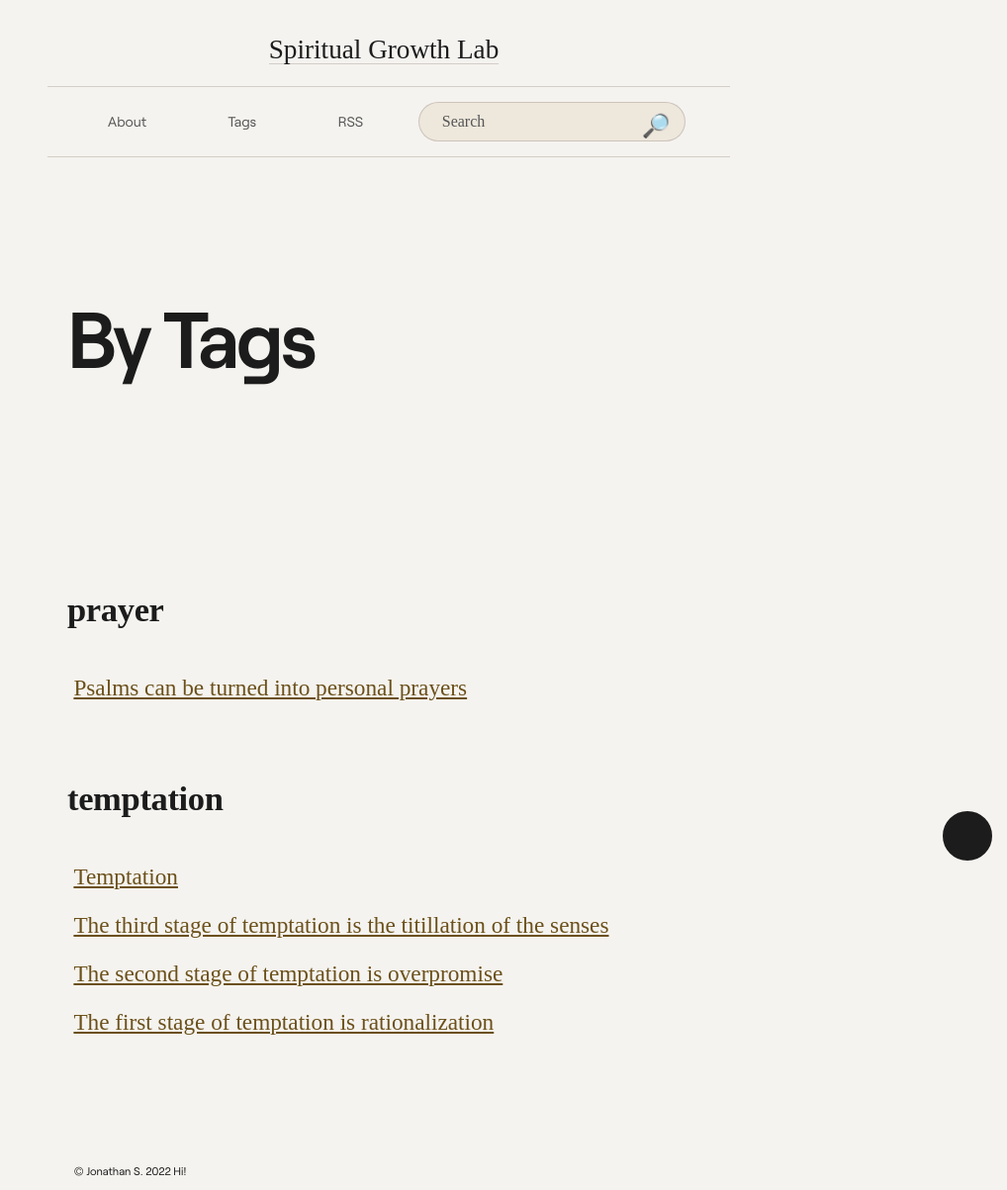
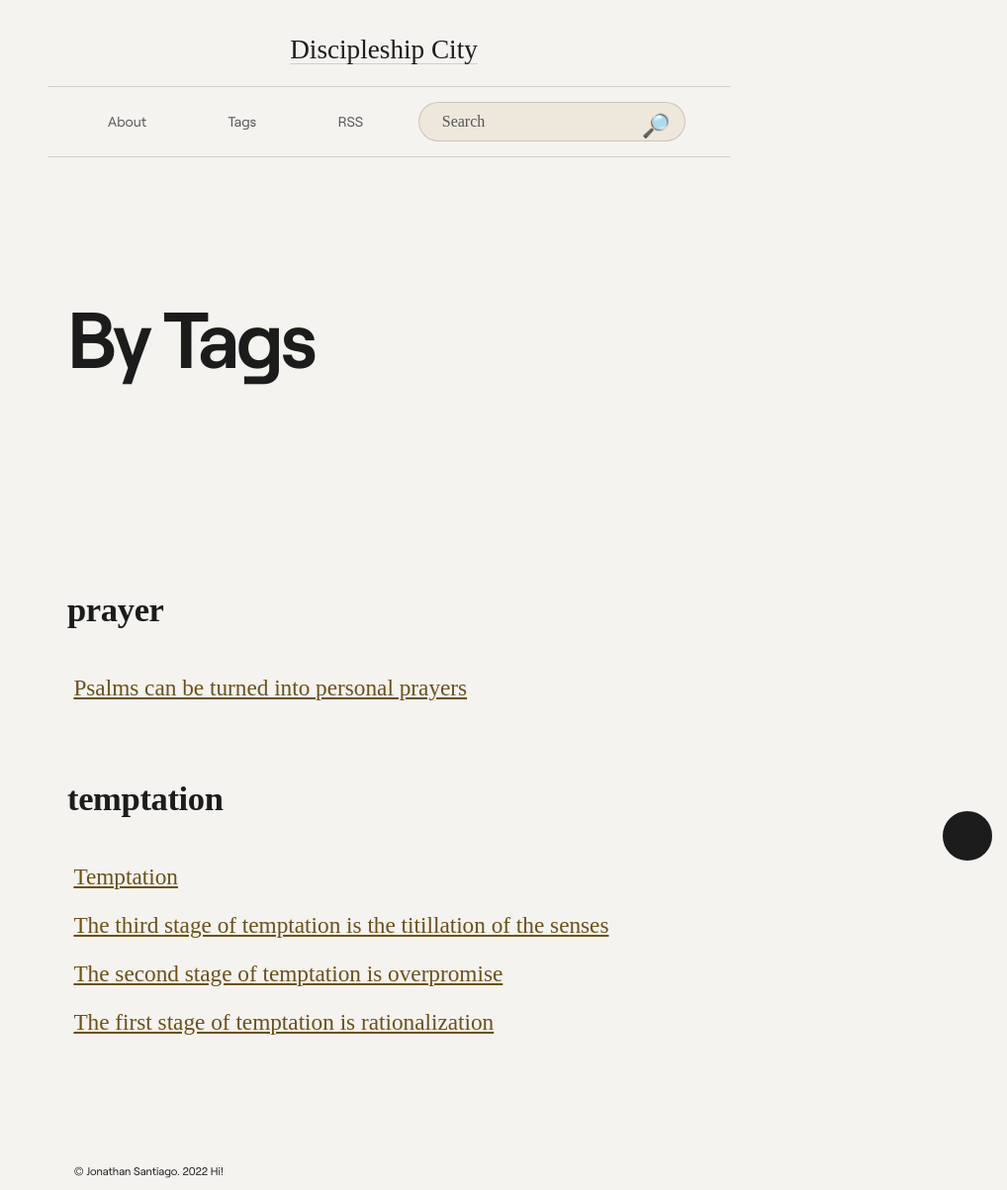
Before and after one commit to jsantiago611/digital-garden-master, a Jekyll site: the page built from tags.md, in a window 1280 px wide. Shown: the whole page at 99% size, without its empty margins (262-1280 px from the left). Built offline with Jekyll 4.4.1, drawn with Linux system fonts in a browser that asks for light colours; some web fonts are replaced.

Commit message:
Update _config.yml

```diff
--- a/_config.yml
+++ b/_config.yml
@@ -28,7 +28,7 @@ url: "https://jonathansantiago.netlify.app/" # the base hostname & protocol for
 # your social media links etc
 #######################################################################
 
-heading: Spiritual Growth Lab
+heading: Discipleship City
 subheading: # subheading won't work without a tagline,
           # tagline is mandatory if you want the
           # suheading to appear. The reason is
@@ -48,7 +48,7 @@ tagline: # subheading won't work without a tagline,
   name:
 copyright:
   year: 2022
-  msg: Jonathan S # This is a mandatory attribute for copyright to be displayed
+  msg: Jonathan Santiago # This is a mandatory attribute for copyright to be displayed
 
 user:
   display: false # setting it to false will remove the header image and bio
```
